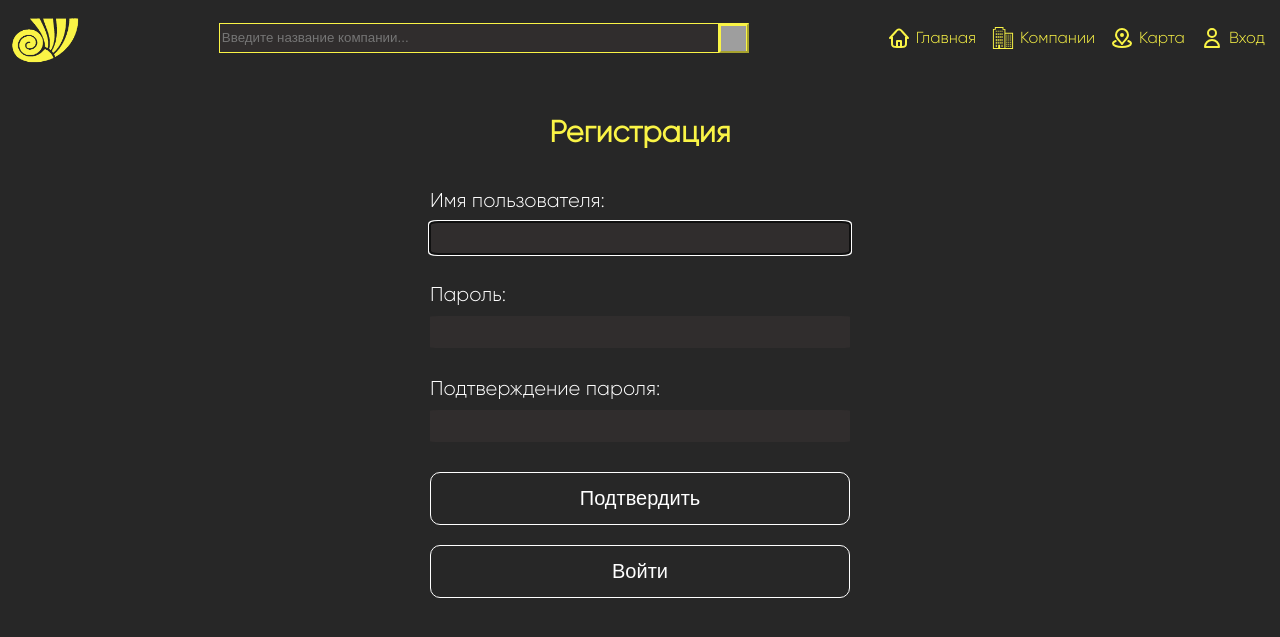
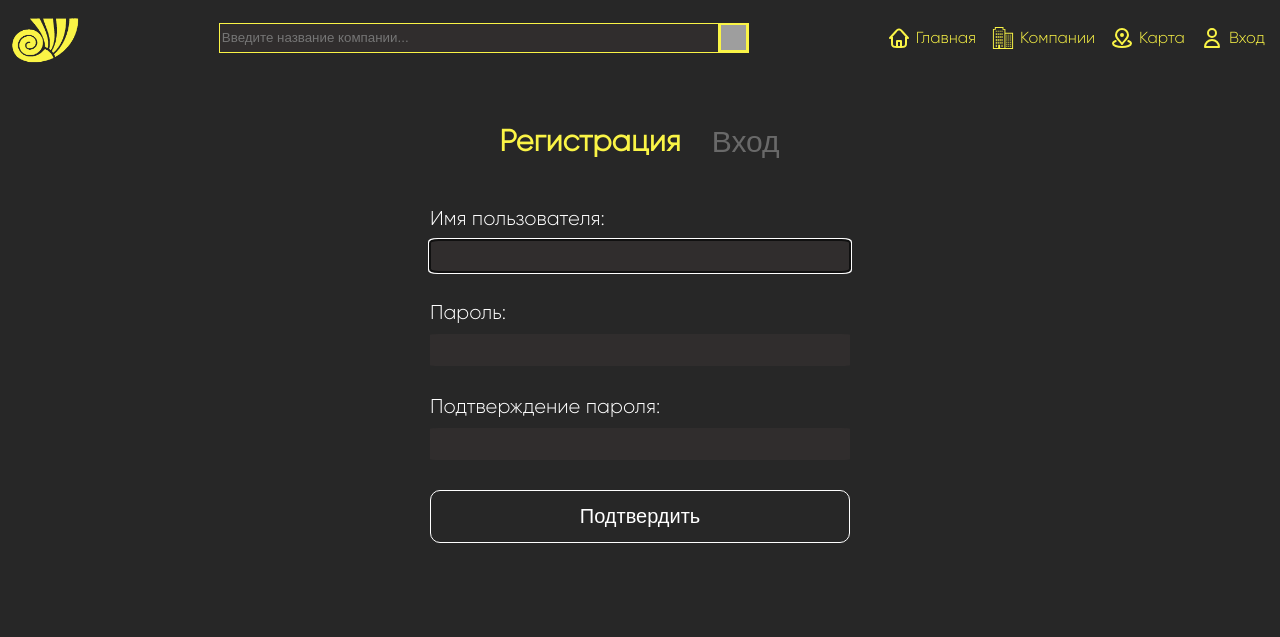
Before and after one commit to BorisVasilevv/web-chel-work, a Django app: page /accounts/registration/ in a window 1280 px wide. Shown: the top 637 px of the page. Run offline with Django 4.2, Linux system fonts and the light colour scheme; some libraries are stand-ins or nearby versions; grey boxes are pictures that could not be loaded.

Commit message:
registration and login restyling (+ search button)

```diff
--- a/itcompanysite/accounts/static/account/css/registration.css
+++ b/itcompanysite/accounts/static/account/css/registration.css
@@ -7,10 +7,18 @@
 }
 
 .registration-header{
+    display: flex;
+    flex-direction: row
+}
+
+.registration-header_main{
+    align-self: center;
     color: #faf446;
     font-size: 30px;
     line-height: 35px;
     font-weight: 700;
+    padding: 0 15px;
+    cursor: default;
 }
 
 .registration-form{
@@ -39,6 +47,7 @@
     font-weight: 500;
 }
 
+
 .button{
     border: 0;
     border-radius: 2%;
@@ -61,6 +70,20 @@
     border-color: #faf446;
 }
 
+.extra-button{
+    background-color: #272727;
+    border: 1px solid #272727;
+    color: #ffffff4f;
+
+    font-size: 30px;
+    line-height: 35px;
+    font-weight: 400;
+
+    line-height: 21px;
+    padding: 15px ;
+    cursor: pointer;
+}
+
 
 
 /*error style*/
--- a/itcompanysite/accounts/templates/account/registration.html
+++ b/itcompanysite/accounts/templates/account/registration.html
@@ -13,7 +13,14 @@
 
 <main class="registration-container">
 
-    <span class="registration-header"> Регистрация </span>
+    <div class="registration-header">
+        <span class="registration-header_main"> Регистрация </span>
+    <form action="{%url 'login'%}">
+        <button class="login-button extra-button" type="submit">Вход</button>
+    </form>
+
+    </div>
+
     <form method="post" class="registration-form">
          {% csrf_token %}
 
@@ -31,9 +38,7 @@
 <!--        <input class="input-field" type="password">-->
         <button class="submit-button button" type="submit">Подтвердить</button>
     </form>
-    <form action="{%url 'login'%}">
-        <button class="login-button button" type="submit">Войти</button>
-    </form>
+
 </main>
 
 
--- a/itcompanysite/main/static/main/css/main.css
+++ b/itcompanysite/main/static/main/css/main.css
@@ -86,7 +86,7 @@ ul{
 
 .search-button{
     background-color: #faf446;
-    border-color:  #faf446;
+    border: 1px solid #faf446;
     height:30px;
     width:30px;
     display: flex;
```
Also changed, not shown: itcompanysite/accounts/templates/registration/login.html (+10 -5 lines).
